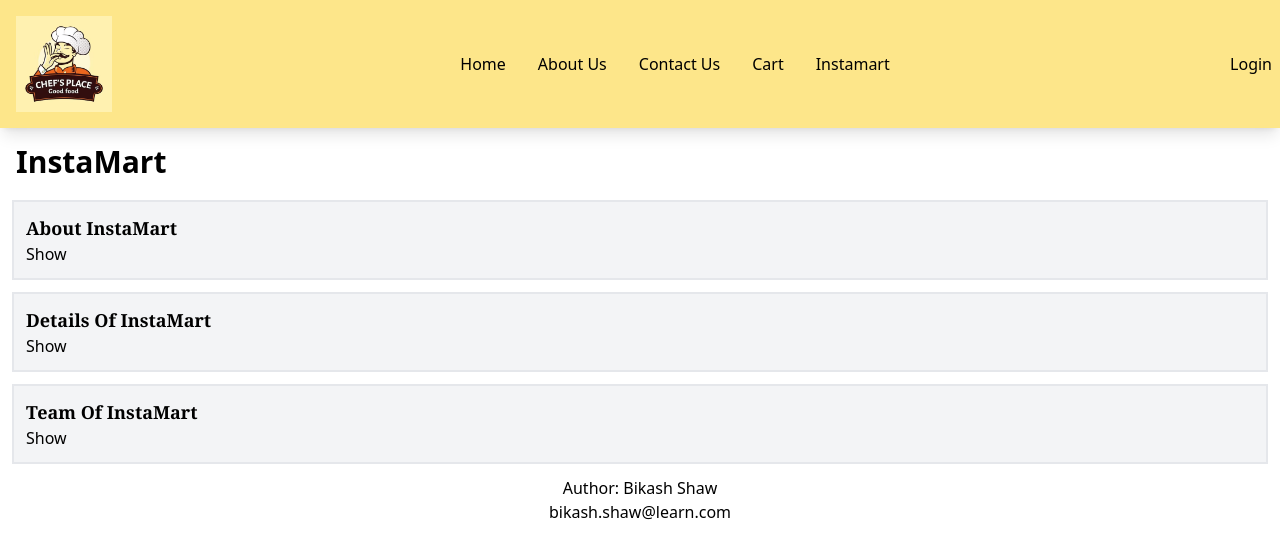
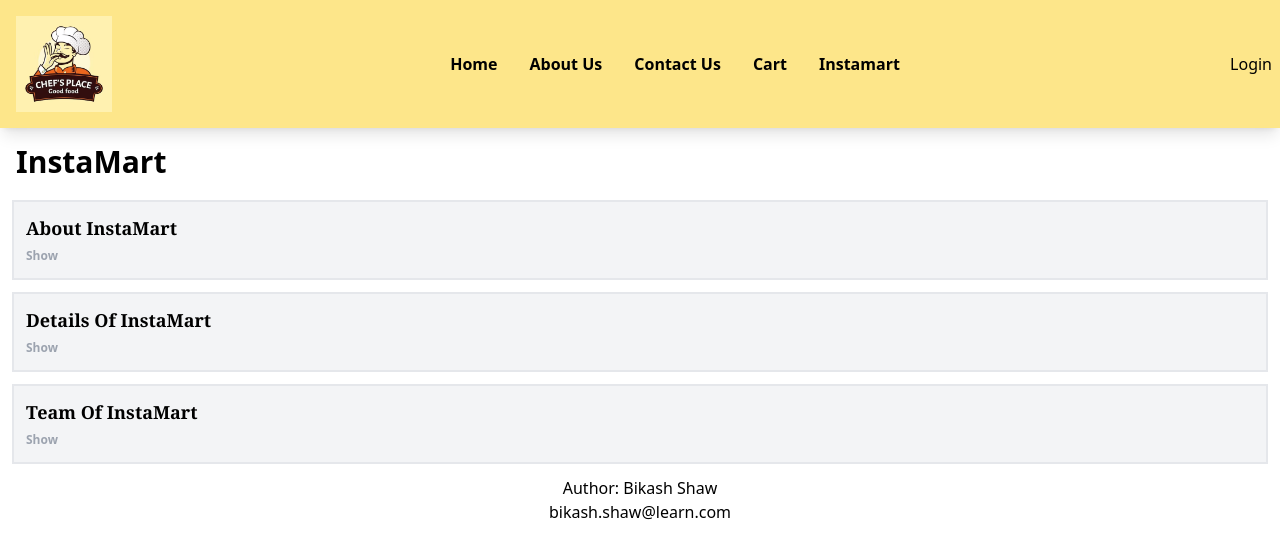
Before and after one commit to bikashtechm/NamasteReact, a React (Vite) app: page /instamart in a window 1280 px wide. Shown: the top 558 px of the page. Built offline with nearby package versions, Linux system fonts and the light colour scheme.

Commit message:
InstaMart Accordian implemented

```diff
--- a/src/components/Header.js
+++ b/src/components/Header.js
@@ -17,22 +17,45 @@ const Header = () => {
       <Title />
       <div className="py-9">
         <ul className="flex p-2">
-          <li className="px-4">
-            <Link className="active" to="/">
+          <li>
+            <Link
+              className="p-2 m-2 text-black rounded-md hover:bg-blue-200 font-semibold"
+              to="/"
+            >
               Home
             </Link>
           </li>
-          <li className="px-4">
-            <Link to="/about">About Us</Link>
+          <li>
+            <Link
+              className="p-2 m-2 text-black rounded-md hover:bg-blue-200 font-semibold"
+              to="/about"
+            >
+              About Us
+            </Link>
           </li>
-          <li className="px-4">
-            <Link to="/contact">Contact Us</Link>
+          <li>
+            <Link
+              className="p-2 m-2 text-black rounded-md hover:bg-blue-200 font-semibold"
+              to="/contact"
+            >
+              Contact Us
+            </Link>
           </li>
-          <li className="px-4">
-            <Link to="/cart">Cart</Link>
+          <li>
+            <Link
+              className="p-2 m-2 text-black rounded-md hover:bg-blue-200 font-semibold"
+              to="/cart"
+            >
+              Cart
+            </Link>
           </li>
-          <li className="px-4">
-            <Link to={"/instamart"}>Instamart</Link>
+          <li>
+            <Link
+              className="p-2 m-2 text-black rounded-md hover:bg-blue-200 font-semibold"
+              to={"/instamart"}
+            >
+              Instamart
+            </Link>
           </li>
         </ul>
       </div>
--- a/src/components/Instamart.js
+++ b/src/components/Instamart.js
@@ -1,16 +1,23 @@
 import { useState } from "react";
 const Section = ({ title, description }) => {
   const [isVisible, setIsVisible] = useState(false);
+  const [showHideButtonName, setShowHideButtonName] = useState("Show");
   return (
     <div className="border-2 border-grey p-3 m-3 bg-gray-100">
       <h3 className="font-bold text-lg font-serif">{title}</h3>
       <button
-        className="cursor-pointer"
+        className="cursor-pointer text-xs font-bold text-gray-400"
         onClick={() => {
-          !isVisible ? setIsVisible(true) : setIsVisible(false);
+          if (!isVisible) {
+            setIsVisible(true);
+            setShowHideButtonName("Hide");
+          } else {
+            setIsVisible(false);
+            setShowHideButtonName("Show");
+          }
         }}
       >
-        Show
+        {showHideButtonName}
       </button>
       {isVisible && <p className="text-sm">{description}</p>}
     </div>
```
